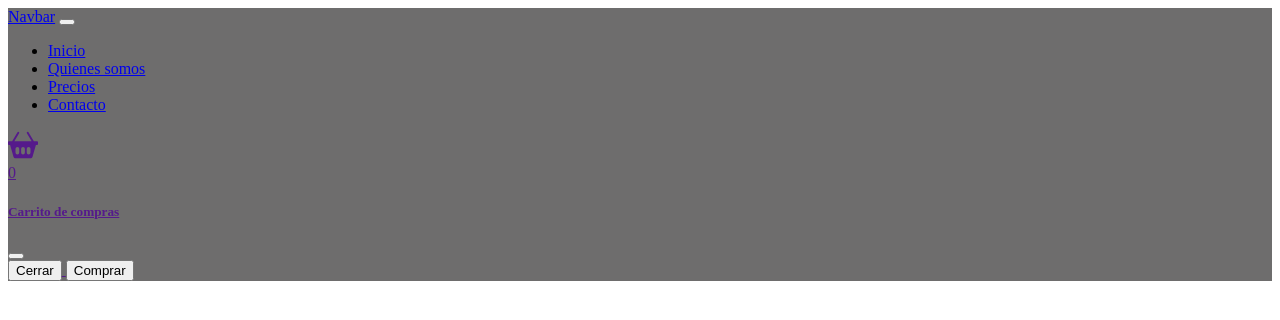
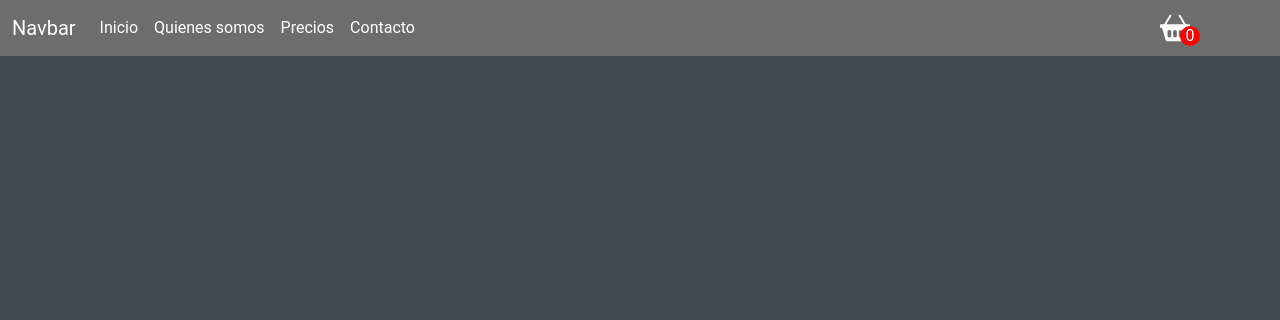
Before and after one commit to tjleonc/trabajoPrograDuoc, a website: page pages/QuienesSomos.html in a window 1280 px wide. Drawn offline with nearby package versions, Linux system fonts and the light colour scheme.

Commit message:
se agregaron estilos a quienesSomos

```diff
--- a/pages/QuienesSomos.html
+++ b/pages/QuienesSomos.html
@@ -4,6 +4,8 @@
     <meta charset="UTF-8">
     <meta name="viewport" content="width=device-width, initial-scale=1.0">
     <title>Document</title>
+    <link href="https://cdn.jsdelivr.net/npm/bootstrap@5.3.3/dist/css/bootstrap.min.css" rel="stylesheet" integrity="sha384-QWTKZyjpPEjISv5WaRU9OFeRpok6YctnYmDr5pNlyT2bRjXh0JMhjY6hW+ALEwIH" crossorigin="anonymous">
+    <link rel="stylesheet" href="../styles.css">
 </head>
 <body>
     <nav class="navbar navbar-expand-lg" style="background-color: rgb(110, 109, 109);">
@@ -61,5 +63,12 @@
         </div>
       </nav>
 
+
+
+
+
+
+      <script src="https://cdn.jsdelivr.net/npm/bootstrap@5.3.3/dist/js/bootstrap.bundle.min.js" integrity="sha384-YvpcrYf0tY3lHB60NNkmXc5s9fDVZLESaAA55NDzOxhy9GkcIdslK1eN7N6jIeHz" crossorigin="anonymous"></script>
+
 </body>
 </html>
```
